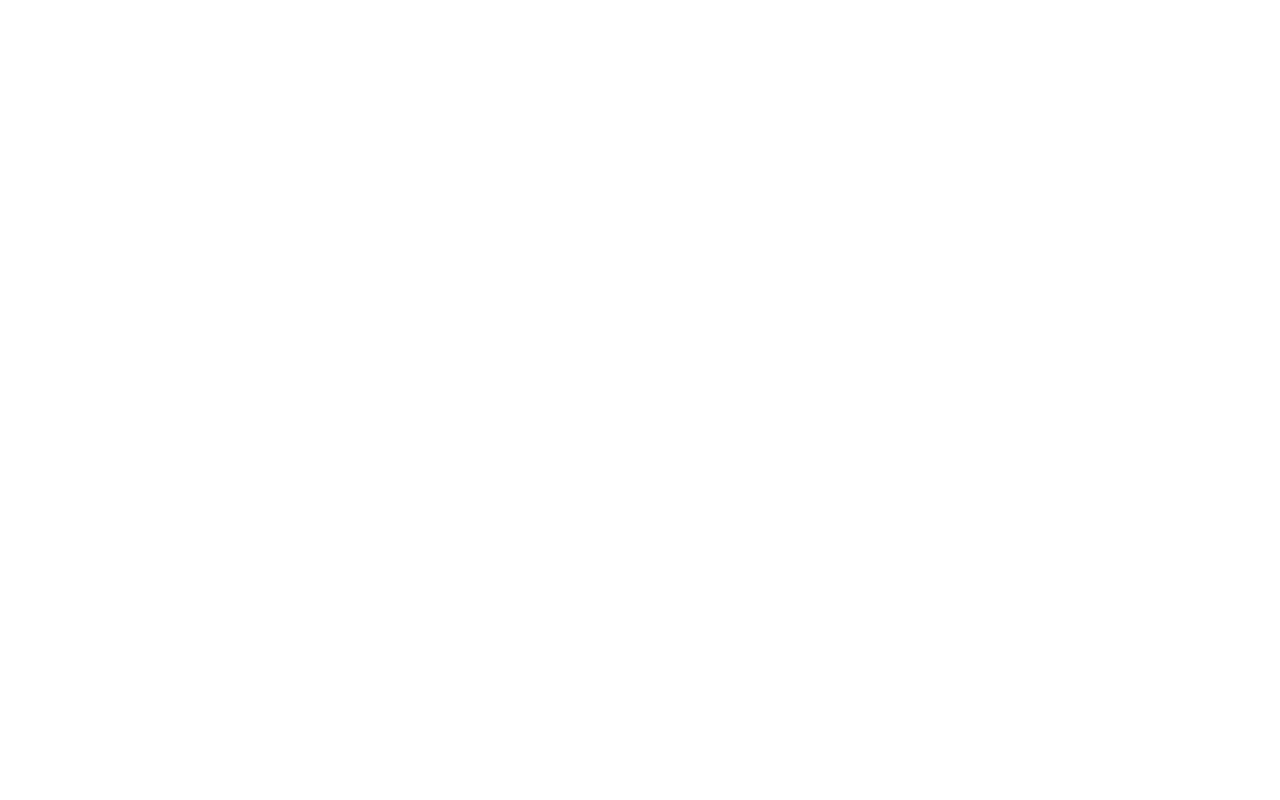
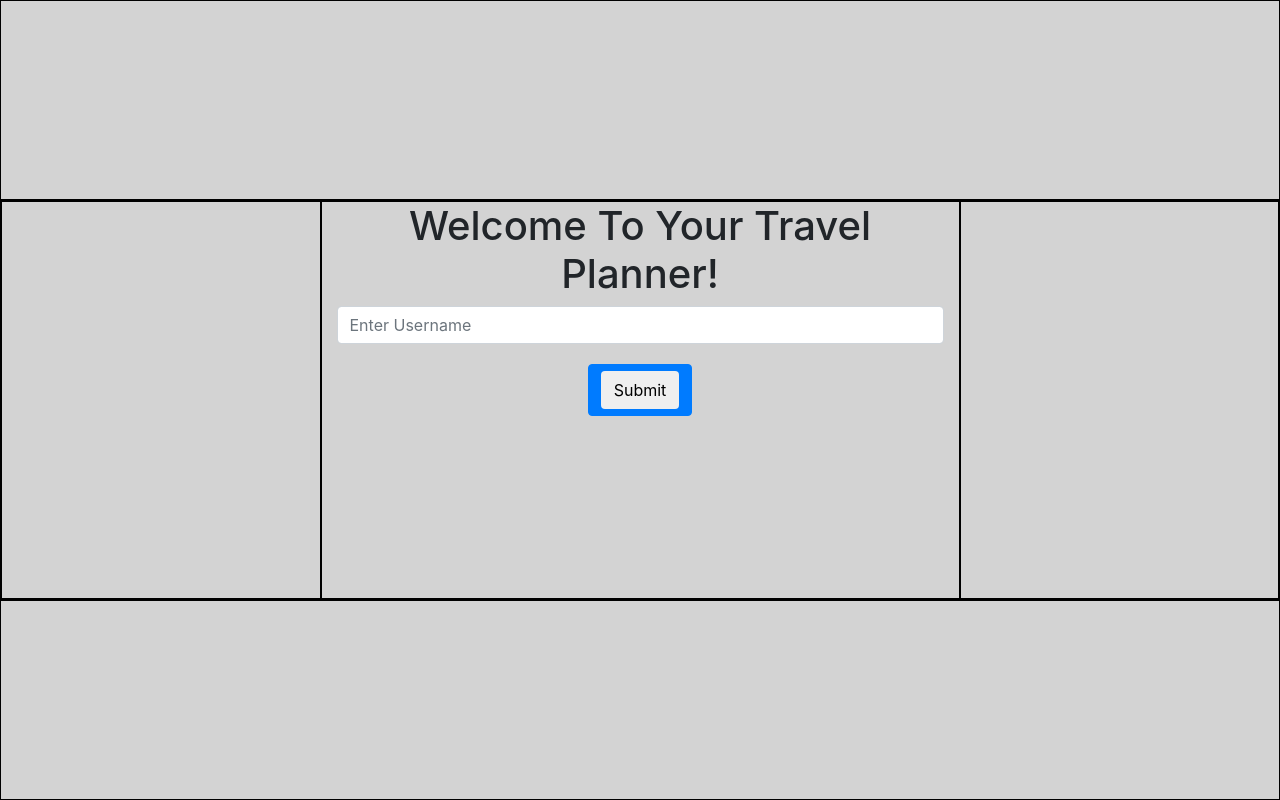
Before and after one commit to kylerosenmeyer/project-1-G2, a plain HTML site: page index.html in a window 1280 px wide. Drawn offline with nearby package versions, Linux system fonts and the light colour scheme.

Commit message:
updated index to grid design

```diff
--- a/assets/css/style.css
+++ b/assets/css/style.css
@@ -1,6 +1,8 @@
 /*Travel Styling Here */
-body {
-    background-color: black;
+html, body {
+    height: 100%;
+    padding:0;
+    margin: 0;
 }
 
 .card-deck {
@@ -18,5 +20,30 @@ body {
 
 .btn-primary {
 margin-top: 20px;
-float: right
+float: center;
+
 }
+
+.container-fluid {
+    background-color: lightgray;
+    font: tahoma 20px;
+    height: 100%;
+    text-align: center;
+    padding: auto;
+    margin: auto;
+}
+
+.row {
+    height: 50%;
+    border: 1px solid black;
+
+}
+
+.col-6, .col-3 {
+    border: 1px solid black;
+}
+
+.row1, .row3 {
+height: 25%;
+
+}
--- a/assets/javascript/app.js
+++ b/assets/javascript/app.js
@@ -1,7 +1,7 @@
 //Google Search API Key: AIzaSyDc8BAjqmHGQvYaYLW_bg_AxP986qIkdks
 //Hacker News API Key: cf8f9bf8ef354b0687c21810053ada1d
 
-// $.ajax({
+ $.ajax({
 //     url: "https://places.cit.api.here.com/places/v1/discover/search?app_id=qA8H4eSKAGPuJ30pTryC&app_code=e7_nFDb6gHJ1Hvp40oOtSQ&at=52.531,13.3843&q=Brandenburg+Gate",
 //     method: "GET"
 // }).then( function(response) {
--- a/index.html
+++ b/index.html
@@ -1,14 +1,44 @@
-<!DOCTYPE html>
-<html>
-<head>
-    <meta charset="utf-8" />
-    <meta http-equiv="X-UA-Compatible" content="IE=edge">
-    <title>Page Title</title>
-    <meta name="viewport" content="width=device-width, initial-scale=1">
+<!doctype html>
+<html lang="en">
+  <head>
+    <title>Title</title>
+    <!-- Required meta tags -->
+    <meta charset="utf-8">
+    <meta name="viewport" content="width=device-width, initial-scale=1, shrink-to-fit=no">
 
-</head>
-<body>
+    <!-- Bootstrap CSS -->
+    <link rel="stylesheet" href="https://stackpath.bootstrapcdn.com/bootstrap/4.1.3/css/bootstrap.min.css" integrity="sha384-MCw98/SFnGE8fJT3GXwEOngsV7Zt27NXFoaoApmYm81iuXoPkFOJwJ8ERdknLPMO" crossorigin="anonymous">
+    <link rel="stylesheet" type="text/css" href="assets/css/style.css">
+  </head>
+  <body>
+        <div class="container-fluid">
+
+            <div class="row row1">
+
+            </div>
+            <div class="row">
+                    <div class="col-3">
+
+                    </div>
+                    <div class="col-6">
+                            <h1>Welcome To Your Travel Planner!</h1>
+                            <input type="text" class="form-control" placeholder="Enter Username">
+                            <a class="btn btn-primary" href="#" role="button"><button type="submit" class="btn btn-primary|secondary|success|danger|warning|info|light|dark|link">Submit</button></a>
+                    </div>
+                    <div class="col-3">
+
+                    </div>
+            </div>
+            <div class="row row3">
+
+            </div>
+        </div>
 
 
-</body>
+    <!-- Optional JavaScript -->
+    <!-- jQuery first, then Popper.js, then Bootstrap JS -->
+    <script src="https://code.jquery.com/jquery-3.3.1.slim.min.js" integrity="sha384-q8i/X+965DzO0rT7abK41JStQIAqVgRVzpbzo5smXKp4YfRvH+8abtTE1Pi6jizo" crossorigin="anonymous"></script>
+    <script src="https://cdnjs.cloudflare.com/ajax/libs/popper.js/1.14.3/umd/popper.min.js" integrity="sha384-ZMP7rVo3mIykV+2+9J3UJ46jBk0WLaUAdn689aCwoqbBJiSnjAK/l8WvCWPIPm49" crossorigin="anonymous"></script>
+    <script src="https://stackpath.bootstrapcdn.com/bootstrap/4.1.2/js/bootstrap.min.js" integrity="sha384-o+RDsa0aLu++PJvFqy8fFScvbHFLtbvScb8AjopnFD+iEQ7wo/CG0xlczd+2O/em" crossorigin="anonymous"></script>
+  </body>
 </html>
```
